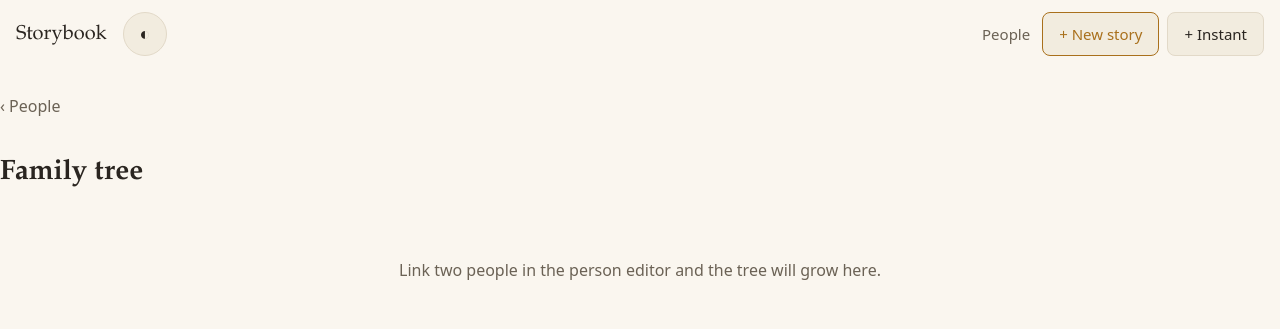
After one commit to Choupatate/YetAnotherProject, a Flask app: page /tree in a window 1280 px wide. The commit adds this page. Shown: the top 329 px of the page. Run offline with Flask 3, Linux system fonts and the light colour scheme; the visitor is signed in with stand-in values (Sample User, id 1).

Commit message:
F18 Layer 3: the /tree page
GET /tree renders the vendored family-chart + d3 bundle against
GET /api/tree, showing only blood/partner-linked people as chart cards
(friends and fully unlinked people go in a server-rendered "Friends &
others" list below, so nothing is ever invisible for lacking a link).
Card click navigates to the person's page; the library's default
re-root-on-click is preserved on its mini-tree corner control instead,
so any family member can still become the center. Ranch restyle scoped
under .page-tree .f3: cream card faces per theme, umber connectors,
gold border on the main card, neutralized pink/blue gender fills.
Print hides the chart in favor of the Friends & others list plus a
note to use the app. "Family tree" appears on /people only once
someone has a parent or partner link; /tree shows the same gentle
empty state otherwise.

Live-verified with Playwright across all three themes: zero external
requests, zero console errors, card-click navigation, mini-tree re-root
(confirmed by checking which card gains the main gold border), and
correct print output.

```diff
--- a/app/routes_pages.py
+++ b/app/routes_pages.py
@@ -301,10 +301,21 @@ def _people_dir():
     return current_app.config["STORIES_DIR"] / "people"
 
 
+def _has_family_links(graph):
+    """True when at least one person has a parent or partner — the shared
+    condition for showing the "Family tree" link on /people and showing the
+    chart (vs. a gentle empty state) on /tree (FEATURES.md F18)."""
+    return any(graph.parents.get(slug) or graph.partners.get(slug) for slug in graph.nodes)
+
+
 @bp.route("/people")
 @login_required
 def people_page():
-    return render_template("people.html", people=people.list_people(_people_dir()))
+    all_people = people.list_people(_people_dir())
+    graph = kinship.build_graph(all_people)
+    return render_template(
+        "people.html", people=all_people, show_tree_link=_has_family_links(graph)
+    )
 
 
 def _person_ref(people_by_slug, slug):
@@ -366,6 +377,35 @@ def person_media(slug, filename):
     return send_from_directory(person_dir, filename)
 
 
+@bp.route("/tree")
+@login_required
+def tree_page():
+    all_people = people.list_people(_people_dir())
+    people_by_slug = {p.slug: p for p in all_people}
+    graph = kinship.build_graph(all_people)
+
+    has_family_links = _has_family_links(graph)
+
+    others = []
+    if has_family_links:
+        for p in all_people:
+            in_family = bool(
+                graph.parents.get(p.slug)
+                or graph.partners.get(p.slug)
+                or kinship.children_of(graph, p.slug)
+            )
+            if in_family:
+                continue
+            friend_refs = [_person_ref(people_by_slug, s) for s in graph.friend_of.get(p.slug, [])]
+            others.append({
+                "slug": p.slug,
+                "name": p.name,
+                "friend_of": [ref for ref in friend_refs if ref],
+            })
+
+    return render_template("tree.html", has_family_links=has_family_links, others=others)
+
+
 def _other_people_refs(exclude_slug=None):
     all_people = people.list_people(_people_dir())
     people_by_slug = {p.slug: p for p in all_people}
--- a/app/static/css/main.css
+++ b/app/static/css/main.css
@@ -861,8 +861,16 @@ mark {
   display: flex;
   align-items: center;
   justify-content: space-between;
+  flex-wrap: wrap;
   gap: 1rem;
   margin: 0.5rem 0 1.5rem;
+}
+
+.people__header-actions {
+  display: flex;
+  align-items: center;
+  gap: 0.5rem;
+  flex-wrap: wrap;
 }
 
 .people__title {
@@ -2168,6 +2176,143 @@ mark {
 
 :root[data-theme="manuscript"] .editor__save-bar {
   background: transparent;
+}
+
+/* ---------------------------------------------------------------------- */
+/* Family tree (F18) — the vendored family-chart cards, ranch-restyled.    */
+/* ---------------------------------------------------------------------- */
+
+.tree {
+  display: flex;
+  flex-direction: column;
+}
+
+.tree__back a {
+  color: var(--color-text-dim);
+  text-decoration: none;
+  min-height: 44px;
+  display: inline-flex;
+  align-items: center;
+}
+
+.tree__title {
+  font-family: var(--font-serif);
+  font-size: 1.75rem;
+  margin: 0.5rem 0 1rem;
+}
+
+.tree__chart {
+  width: 100%;
+  height: 70vh;
+  min-height: 24rem;
+  border: 1px solid var(--color-border);
+  border-radius: 0.5rem;
+  overflow: hidden;
+  background: var(--color-bg);
+  color: var(--color-text-dim);
+}
+
+.tree__empty {
+  color: var(--color-text-dim);
+  font-family: var(--font-sans);
+  padding: 2rem 0;
+  text-align: center;
+}
+
+.tree__others {
+  margin-top: 2rem;
+}
+
+.tree__others-heading {
+  font-family: var(--font-sans);
+  font-size: 0.8125rem;
+  letter-spacing: 0.08em;
+  text-transform: uppercase;
+  color: var(--color-accent);
+  margin: 0 0 0.75rem;
+}
+
+.tree__others-list {
+  list-style: none;
+  margin: 0;
+  padding: 0;
+  display: flex;
+  flex-direction: column;
+  gap: 0.5rem;
+}
+
+.tree__others-item {
+  font-family: var(--font-sans);
+  font-size: 0.9375rem;
+}
+
+.tree__others-item a {
+  color: var(--color-text);
+}
+
+.tree__others-note {
+  color: var(--color-text-dim);
+  margin-left: 0.4rem;
+}
+
+.tree__others-note a {
+  color: var(--color-text-dim);
+}
+
+.tree__print-note {
+  display: none;
+}
+
+.page-tree .f3 {
+  --female-color: var(--color-bg-raised);
+  --male-color: var(--color-bg-raised);
+  --genderless-color: var(--color-bg-raised);
+  --background-color: var(--color-bg-raised);
+  --text-color: var(--color-text);
+  font-family: var(--font-sans);
+}
+
+.page-tree .f3 div.card-inner {
+  display: flex;
+  align-items: center;
+  gap: 0.5rem;
+  width: 10rem;
+  padding: 0.4rem 0.6rem;
+  border: 1px solid var(--color-border);
+  border-radius: 0.5rem;
+  outline: none !important;
+  box-shadow: 0 1px 3px rgba(0, 0, 0, 0.18);
+}
+
+.page-tree .f3 div.card-main .card-inner {
+  border: 2px solid var(--color-accent);
+}
+
+.page-tree .f3 .f3-card-avatar {
+  width: 2.25rem;
+  height: 2.25rem;
+  border-radius: 50%;
+  object-fit: cover;
+  flex: none;
+}
+
+.page-tree .f3 .f3-card-name {
+  font-family: var(--font-serif);
+  font-size: 0.875rem;
+  color: var(--color-text);
+  overflow: hidden;
+  text-overflow: ellipsis;
+  white-space: nowrap;
+}
+
+.page-tree .f3 .link {
+  stroke: var(--color-accent);
+  opacity: 0.75;
+}
+
+.page-tree .f3 .mini-tree rect.card-male,
+.page-tree .f3 .mini-tree rect.card-female {
+  fill: var(--color-accent);
 }
 
 /* ---------------------------------------------------------------------- */
@@ -2216,9 +2361,16 @@ mark {
   .skip-link,
   .theme-toggle,
   .book__print-btn,
+  .tree__back,
+  .tree__chart,
   button,
   .btn {
     display: none !important;
+  }
+
+  .tree__print-note {
+    display: block !important;
+    color: #111;
   }
 
   .book__story {
--- /dev/null
+++ b/app/templates/tree.html
@@ -0,0 +1,43 @@
+{% extends "base.html" %}
+{% block title %}Family tree — {{ app_title }}{% endblock %}
+{% block body_class %}page-tree{% endblock %}
+{% block head %}
+<link rel="stylesheet" href="{{ url_for('static', filename='vendor/familychart/family-chart.css') }}">
+{% endblock %}
+{% block content %}
+<div class="tree">
+  <p class="tree__back"><a href="{{ url_for('pages.people_page') }}">&lsaquo; People</a></p>
+  <h1 class="tree__title">Family tree</h1>
+
+  {% if has_family_links %}
+  <div id="FamilyChart" class="tree__chart f3" data-tree-url="{{ url_for('api.api_tree') }}"
+       data-fallback-avatar="{{ url_for('static', filename='img/person-oval.jpg') }}"></div>
+
+  <section class="tree__others">
+    <h2 class="tree__others-heading">Friends &amp; others</h2>
+    <ul class="tree__others-list">
+      {% for other in others %}
+      <li class="tree__others-item">
+        <a href="{{ url_for('pages.person_page', slug=other.slug) }}">{{ other.name }}</a>
+        {% if other.friend_of %}
+        <span class="tree__others-note">friend of
+          {% for f in other.friend_of %}<a href="{{ url_for('pages.person_page', slug=f.slug) }}">{{ f.name }}</a>{% if not loop.last %}, {% endif %}{% endfor %}</span>
+        {% endif %}
+      </li>
+      {% endfor %}
+    </ul>
+  </section>
+
+  <p class="tree__print-note">Open Storybook on a device to explore the interactive family tree.</p>
+  {% else %}
+  <p class="tree__empty">Link two people in the person editor and the tree will grow here.</p>
+  {% endif %}
+</div>
+{% endblock %}
+{% block scripts %}
+{% if has_family_links %}
+<script src="{{ url_for('static', filename='vendor/d3/d3.min.js') }}"></script>
+<script src="{{ url_for('static', filename='vendor/familychart/family-chart.min.js') }}"></script>
+<script src="{{ url_for('static', filename='js/tree.js') }}"></script>
+{% endif %}
+{% endblock %}
```
Also changed, not shown: app/static/js/tree.js (added, +97 -0 lines), app/templates/people.html (+6 -1 lines), tests/test_family_pages.py (+114 -0 lines).
